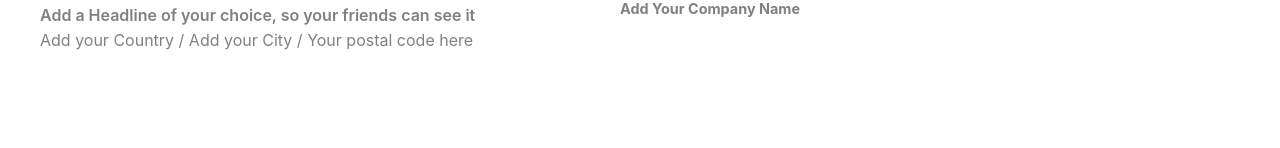
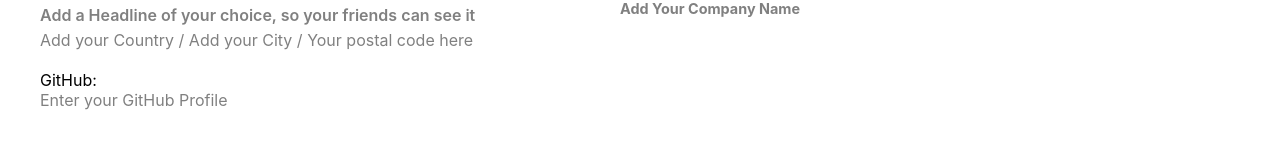
Before and after one commit to todor-grigorov/social-network-cra, a React (Create React App) app: page /profile in a window 1280 px wide. Shown: the part 536-684 px from the top of the page. Built offline with nearby package versions, Linux system fonts and the light colour scheme; no server answers; the database is empty; sample sign-in values are in the browser's storage.

Commit message:
Added GitHub Profile details

```diff
--- a/src/components/EditProfile.js
+++ b/src/components/EditProfile.js
@@ -20,6 +20,7 @@ const EditProfile = () => {
     const [city, setCity] = useState(user.city);
     const [postalCode, setPostalCode] = useState(user.postalCode);
     const [company, setCompany] = useState(user.company);
+    const [github, setGithub] = useState("");
     const [error, setError] = useState(false);
     const [errorMessage, setErrorMessage] = useState("");
     const [loading, setLoading] = useState(false);
@@ -131,8 +132,10 @@ const EditProfile = () => {
                         country: country,
                         headline: headline,
                         postalCode: postalCode,
+                        github: github,
                     })
                     .then(() => {
+                        history.push('/profile');
                         dispatch({
                             type: userActions.login,
                             payload: {
@@ -143,6 +146,7 @@ const EditProfile = () => {
                                 country: country,
                                 headline: headline,
                                 postalCode: postalCode,
+                                github: github,
                             }
                         });
                         setLoading(false);
@@ -245,6 +249,14 @@ const EditProfile = () => {
                         value={postalCode}
                         onChange={(e) => setPostalCode(e.target.value)}
                     />
+                    <TextField
+                        id="outlined-oostal-code"
+                        label="GitHub"
+                        defaultValue="Enter GitHub"
+                        variant="outlined"
+                        value={github}
+                        onChange={(e) => setGithub(e.target.value)}
+                    />
 
                     <Button color="primary" variant="contained" onClick={handleUserDetailsSubmit}>save</Button>
                 </form>
--- a/src/components/Profile.js
+++ b/src/components/Profile.js
@@ -75,6 +75,15 @@ const Profile = () => {
                                 :
                                 <span className="profile__empty__detail"> Your postal code here</span>
                         }
+                        <div className="profile__github">
+                            <span>GitHub:</span>
+                            {
+                                user.github ?
+                                    <a href={user.github}></a>
+                                    :
+                                    <span className="profile__empty__detail"> Enter your GitHub Profile</span>
+                            }
+                        </div>
                     </p>
                 </div>
                 {
--- a/src/components/auth/Register.js
+++ b/src/components/auth/Register.js
@@ -52,6 +52,7 @@ const Register = (props) => {
                         country: "",
                         headline: "",
                         postalCode: "",
+                        github: "",
                     })
                         .then(() => {
                             setFullName("");
--- a/src/css/Profile.css
+++ b/src/css/Profile.css
@@ -68,3 +68,9 @@
 .profile__empty__detail {
     color: gray;
 }
+
+.profile__github {
+    display: flex;
+    flex-direction: column;
+    margin-top: 20px;
+}
--- a/src/redux/reducers/userReducer.js
+++ b/src/redux/reducers/userReducer.js
@@ -11,6 +11,7 @@ const initState = {
     country: '',
     headline: '',
     postalCode: '',
+    github: '',
 }
 
 function userReducer(state = initState, action) {
```
